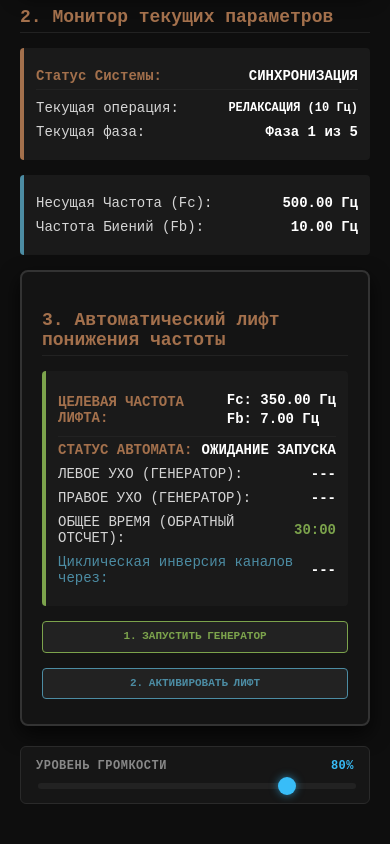
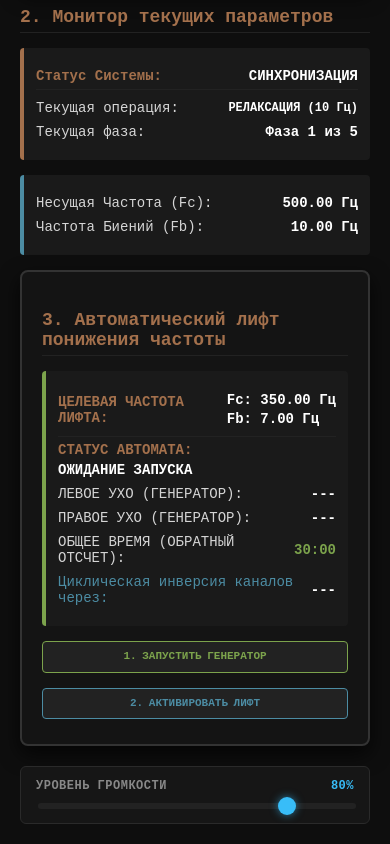
Before and after one commit to nai-apps/wave-module, a plain HTML site: page index.html in a window 390 px wide. Shown: the part 533-1377 px from the top of the page. Drawn offline with Linux system fonts and the light colour scheme.

Commit message:
Update index.html

```diff
--- a/index.html
+++ b/index.html
@@ -20,6 +20,8 @@
             .sep-bar { display: none; }
             .lift-target-val { display: flex; flex-direction: column; align-items: flex-start; line-height: 1.35; }
             .lift-target-val .sub-freq { display: block; white-space: nowrap; }
+                        #liftStatus { width: 100%; text-align: left !important; }
+
         }
         .btn-gen:hover { background-color: #222; filter: brightness(1.3); }
         #vX { white-space: nowrap; }
```
